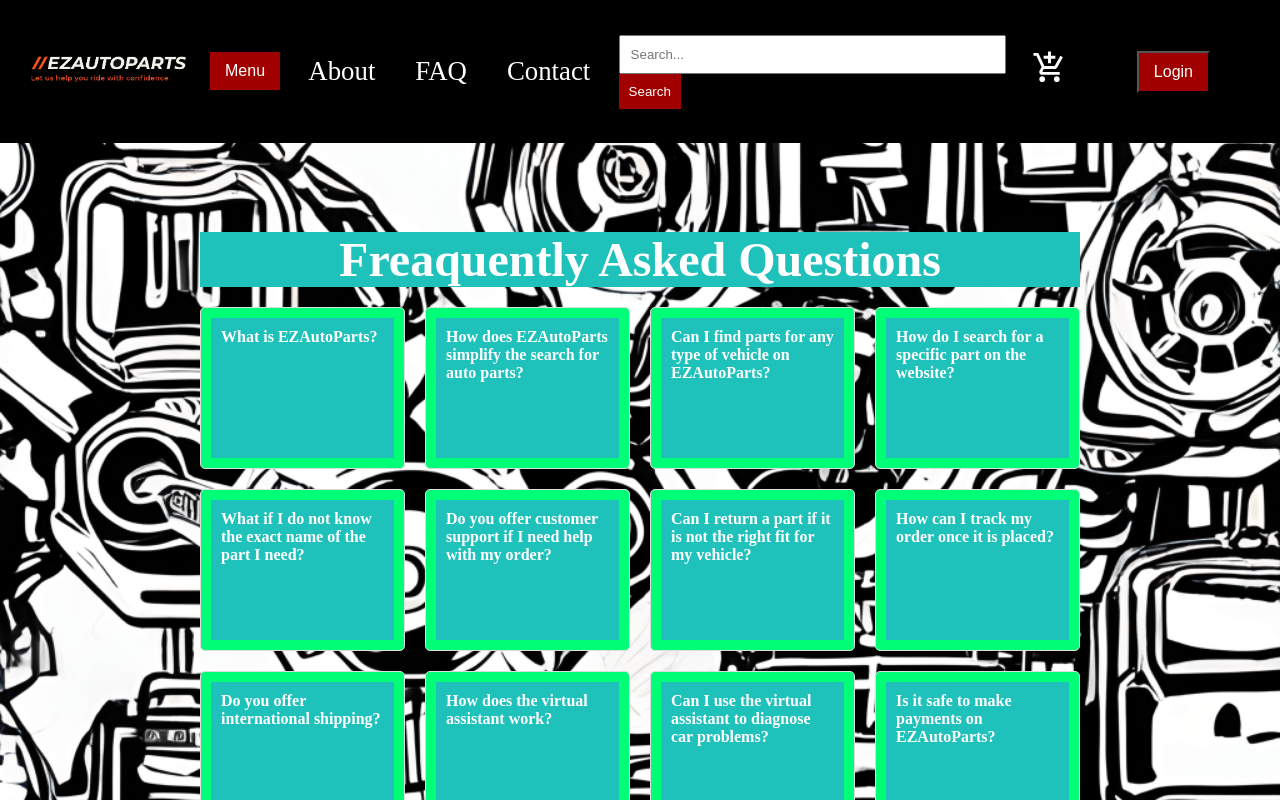
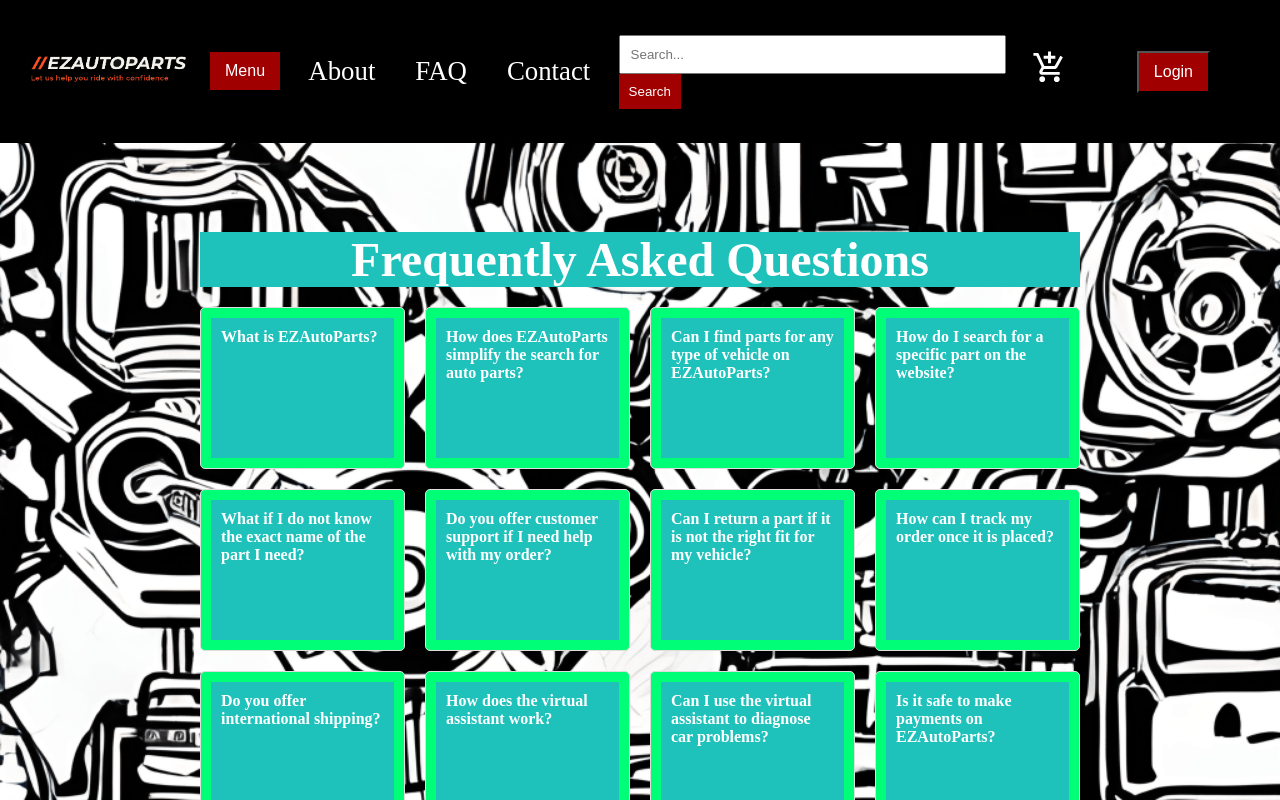
Before and after one commit to Henderson-Jake/EZAutoParts, a React (Create React App) app: page /faq in a window 1280 px wide. Shown: the top 800 px of the page. Built offline with nearby package versions, Linux system fonts and the light colour scheme.

Commit message:
spelling error

```diff
--- a/src/pages/FAQ.js
+++ b/src/pages/FAQ.js
@@ -33,7 +33,7 @@ function FAQ() {
   return (
     <div className="faq-container">
       <div className="faq-section">
-        <h1>Freaquently Asked Questions</h1>
+        <h1>Frequently Asked Questions</h1>
         <div className="faq-grid">
           {questionsAnswers.map((qa, index) => (
             <div key={index} className="faq-item" onClick={() => toggleAnswer(index)}>
```
